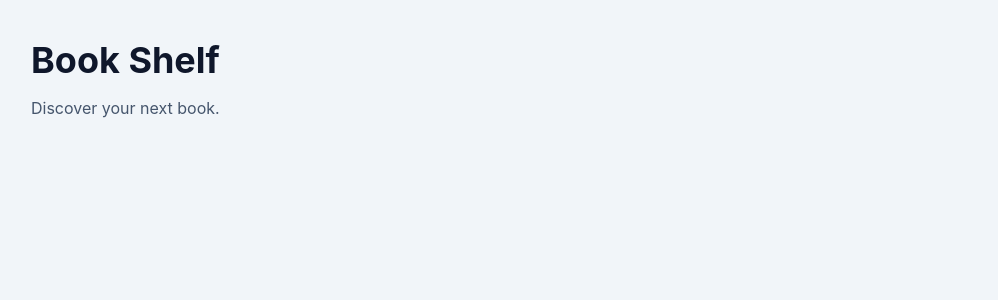
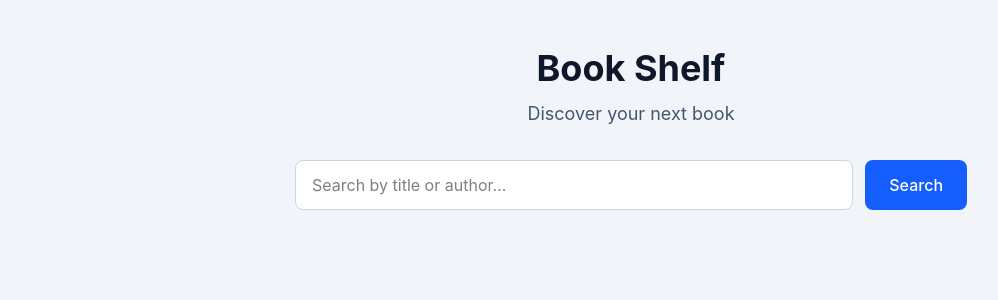
Before and after one commit to PGauri1621/book-shelf, a Nuxt app: page / in a window 1280 px wide. Shown: the top 300 px of the page, without its empty margins (9-1007 px from the left). Built offline with nearby package versions, Linux system fonts and the light colour scheme.

Commit message:
Search functionality added initially for testing

```diff
--- a/app/app.vue
+++ b/app/app.vue
@@ -1,11 +1,141 @@
+<script setup lang="ts">
+import type { Book } from '~/types/book'
+
+const searchTerm = ref('')
+const books = ref<Book[]>([])
+const loading = ref(false)
+const error = ref('')
+
+const searchBooks = async () => {
+  if (!searchTerm.value.trim()) {
+    return
+  }
+
+  loading.value = true
+  error.value = ''
+
+  try {
+    const response = await $fetch<{
+      items?: Array<{
+        id: string
+        volumeInfo: {
+          title?: string
+          authors?: string[]
+          description?: string
+          publisher?: string
+          publishedDate?: string
+          pageCount?: number
+          categories?: string[]
+          imageLinks?: {
+            thumbnail?: string
+          }
+        }
+      }>
+    }>('/api/books/search', {
+      params: {
+        q: searchTerm.value,
+      },
+    })
+
+    books.value = (response.items ?? []).map((item) => ({
+      id: item.id,
+      title: item.volumeInfo.title ?? 'Unknown title',
+      authors: item.volumeInfo.authors ?? [],
+      description: item.volumeInfo.description,
+      publisher: item.volumeInfo.publisher,
+      publishedDate: item.volumeInfo.publishedDate,
+      pageCount: item.volumeInfo.pageCount,
+      categories: item.volumeInfo.categories,
+      thumbnail: item.volumeInfo.imageLinks?.thumbnail,
+    }))
+  } catch {
+    error.value = 'Unable to search for books. Please try again.'
+  } finally {
+    loading.value = false
+  }
+}
+</script>
+
 <template>
-  <div class="min-h-screen bg-slate-100 p-10">
-    <h1 class="text-4xl font-bold text-slate-900">
-      Book Shelf
-    </h1>
+  <main class="min-h-screen bg-slate-100 px-6 py-12">
+    <div class="mx-auto max-w-6xl">
+      <header class="text-center">
+        <h1 class="text-4xl font-bold text-slate-900">
+          Book Shelf
+        </h1>
 
-    <p class="mt-4 text-slate-600">
-      Discover your next book.
-    </p>
-  </div>
+        <p class="mt-3 text-lg text-slate-600">
+          Discover your next book
+        </p>
+      </header>
+
+      <form
+        class="mx-auto mt-8 flex max-w-2xl gap-3"
+        @submit.prevent="searchBooks"
+      >
+        <input
+          v-model="searchTerm"
+          type="search"
+          placeholder="Search by title or author..."
+          class="flex-1 rounded-lg border border-slate-300 bg-white px-4 py-3 outline-none focus:border-blue-500 focus:ring-2 focus:ring-blue-200"
+        />
+
+        <button
+          type="submit"
+          :disabled="loading"
+          class="rounded-lg bg-blue-600 px-6 py-3 font-medium text-white hover:bg-blue-700 disabled:cursor-not-allowed disabled:opacity-50"
+        >
+          {{ loading ? 'Searching...' : 'Search' }}
+        </button>
+      </form>
+
+      <p
+        v-if="error"
+        class="mt-6 text-center text-red-600"
+      >
+        {{ error }}
+      </p>
+
+      <section
+        v-if="books.length"
+        class="mt-10"
+      >
+        <h2 class="mb-6 text-2xl font-semibold text-slate-900">
+          Search Results
+        </h2>
+
+        <div class="grid gap-6 sm:grid-cols-2 lg:grid-cols-4">
+          <article
+            v-for="book in books"
+            :key="book.id"
+            class="rounded-xl bg-white p-4 shadow-sm"
+          >
+            <img
+              v-if="book.thumbnail"
+              :src="book.thumbnail"
+              :alt="book.title"
+              class="mx-auto h-64 w-full object-contain"
+            />
+
+            <div class="mt-4">
+              <h3 class="font-semibold text-slate-900">
+                {{ book.title }}
+              </h3>
+
+              <p class="mt-1 text-sm text-slate-600">
+                {{ book.authors.join(', ') || 'Unknown author' }}
+              </p>
+            </div>
+          </article>
+        </div>
+      </section>
+
+      <p
+        v-else-if="!loading && searchTerm"
+        class="mt-10 text-center text-slate-600"
+      >
+        No books found.
+      </p>
+    </div>
+  </main>
 </template>
```
